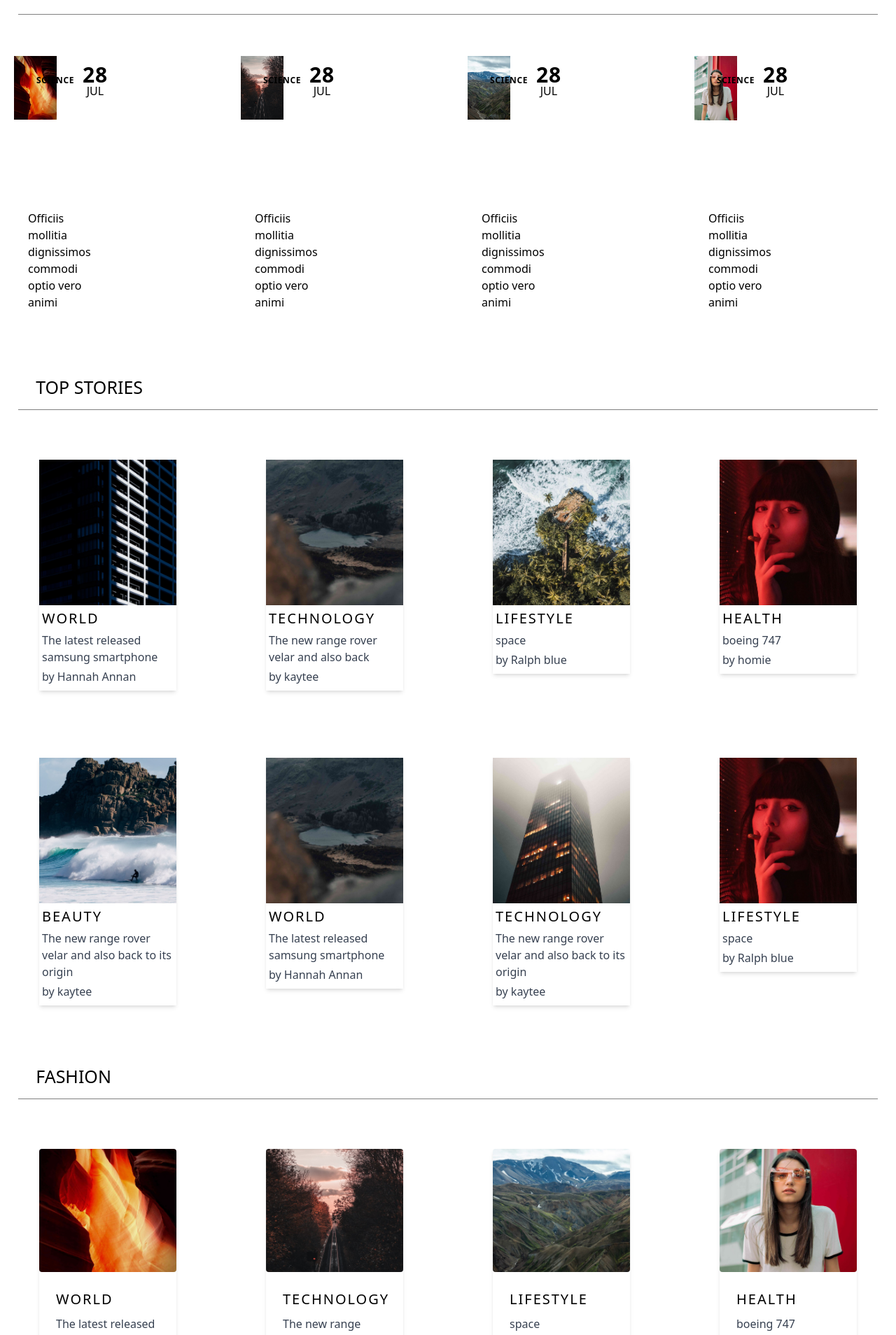
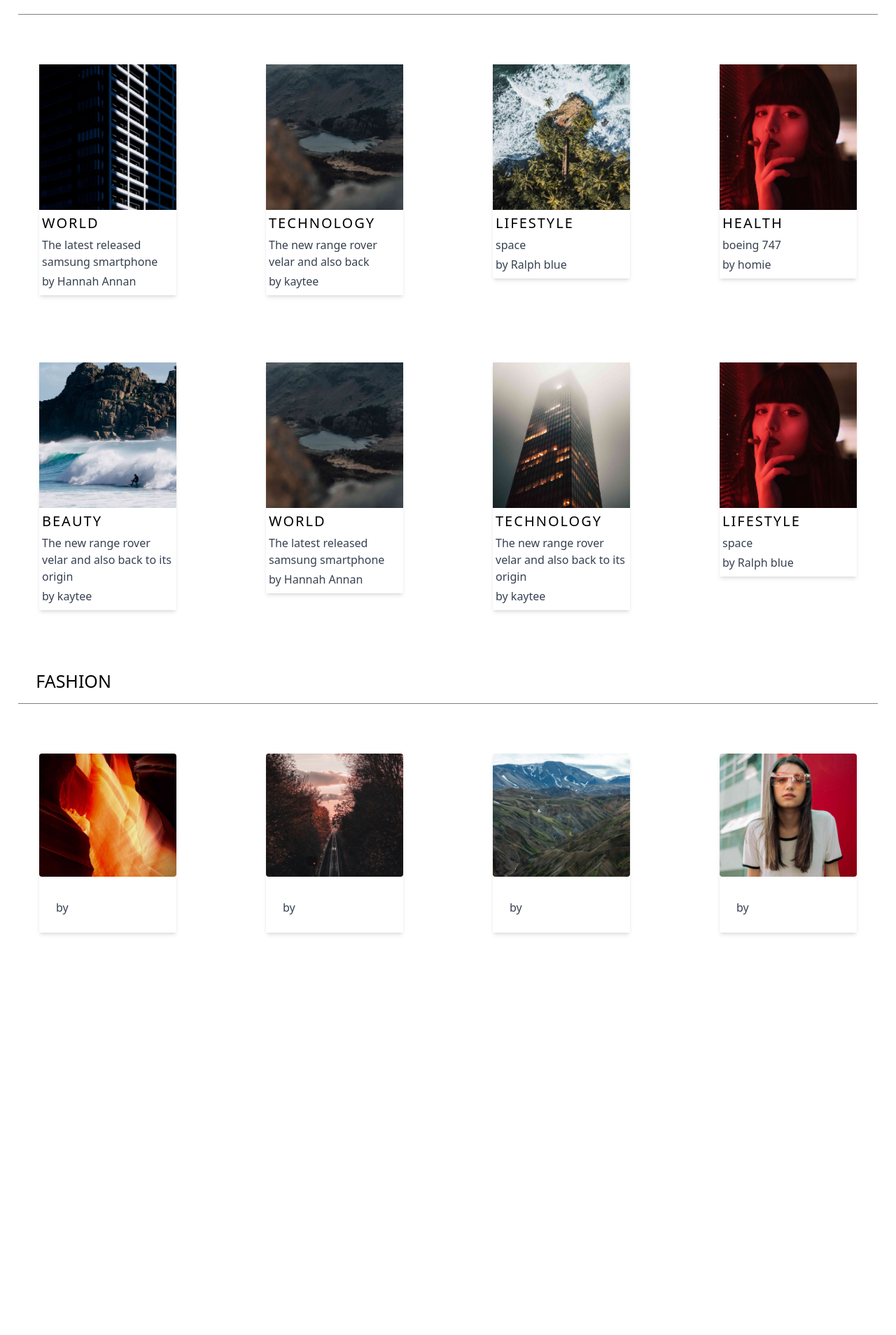
Before and after one commit to akglitch/BlogProject, a React (Create React App) app: page / in a window 1280 px wide. Shown: the part 162-2070 px from the top of the page at 70% size. After the commit the page ends 1527 px from the top, so only its background shows below. Built offline with nearby package versions, Linux system fonts and the light colour scheme.

Commit message:
initial commit

```diff
--- a/package.json
+++ b/package.json
@@ -6,7 +6,7 @@
     "@testing-library/jest-dom": "^5.16.4",
     "@testing-library/react": "^13.3.0",
     "@testing-library/user-event": "^13.5.0",
-    "antd": "^4.22.1",
+    "antd": "^4.24.1",
     "react": "^18.2.0",
     "react-dom": "^18.2.0",
     "react-scripts": "5.0.1",
@@ -37,6 +37,6 @@
     ]
   },
   "devDependencies": {
-    "tailwindcss": "^3.1.6"
+    "tailwindcss": "^3.2.2"
   }
 }
--- a/src/App.js
+++ b/src/App.js
@@ -3,7 +3,8 @@ import './App.css';
 import TopStories from './components/TopStories';
 import Header from './components/Header';
 import Fashion from './components/Fashion';
-import Hero from './components/Hero';
+
+
 
 
 function App() {
@@ -11,7 +12,6 @@ function App() {
     <div className="App">
      <Header />
      <hr></hr>
-     <Hero />
      <TopStories />
      <Fashion />
      </div>
--- a/src/components/Data.js
+++ b/src/components/Data.js
@@ -57,27 +57,35 @@ export const items = [
 
 export const fashion = [
     {
+        "id":0,
         "img":require("../Images/-5246873628551789393_121.jpg"),
-        "Genre":"World",
-        "Topic": "The latest released samsung smartphone",
-        "by" : "Hannah Annan"
+        "name":"Tshirt",
+        "price":9.99,
+        "alt":"shirt",
+        "href":"unsplash.com"
     },
     {
+        "id":1,
         "img":require("../Images/-5231188167468628678_121.jpg"),
-        "Genre":"Technology",
-        "Topic": "The new range rover velar and also back",
-        "by" : "kaytee"
+        "name":"clubshirt",
+        "price":7.99,
+        "alt":"club",
+        "href":"unsplash.com"
     },
     {
+        "id":2,
         "img":require("../Images/-5224299731415578093_121.jpg"),
-        "Genre":"Lifestyle",
-        "Topic": "space",
-        "by" : "Ralph blue"
+        "name":"Tshirt",
+        "price":9.39,
+        "alt":"vshirt",
+        "href":"unsplash.com"
     },
     {
+        "id":3,
         "img":require("../Images/-5224433399387766162_121.jpg"),
-        "Genre":"Health",
-        "Topic": "boeing 747",
-        "by" : " homie"
+        "name":"Hoody",
+        "price":15.99,
+        "alt":"hoody",
+        "href":"unsplash.com"
     },
 ]
--- a/src/components/Hero.js
+++ /dev/null
@@ -1,39 +0,0 @@
-import { fashion } from "./Data";
-
-
-
-function Hero() {
-    return (
-        <div className="storyHead" >
-        <h1>updates</h1>
-        <div className=" Container grid grid-cols-1 md:grid-cols-2 lg:grid-cols-4 gap-2 md:gap-4">
-
-            {fashion.map((item) => (
-                <div>
-             <div className="max-w-screen-xl p-5 mx-auto dark:bg-gray-800 dark:text-gray-100">
-	<div className="grid grid-cols-1 gap-2 lg:grid-cols-4 sm:grid-cols-2">
-    <div className="relative flex items-end justify-start w-full text-left bg-center bg-cover h-96 dark:bg-gray-500 " >
-			<div className="absolute top-0 bottom-0 left-0 right-0 bg-gradient-to-b dark:via-transparent dark:from-gray-900 dark:to-gray-900">
-                <img src={item.img} alt="pic"/>
-            </div>
-			<div className="absolute top-0 left-0 right-0 flex items-center justify-between mx-5 mt-3">
-				<a rel="noopener noreferrer" href="#j" className="px-3 py-2 text-xs font-semibold tracking-wider uppercase dark:text-gray-100 bgundefined">Science</a>
-				<div className="flex flex-col justify-start text-center dark:text-gray-100">
-					<span className="text-3xl font-semibold leading-none tracking-wide">28</span>
-					<span className="leading-none uppercase">Jul</span>
-				</div>
-			</div>
-			<h2 className="z-10 p-5">
-				<a rel="noopener noreferrer" href="#h" className="font-medium text-md hover:underline dark:text-gray-100">Officiis mollitia dignissimos commodi optio vero animi</a>
-			</h2>
-		</div>
-	</div>
-</div>
-                </div>
-            ))}
-        </div>
-        </div>
-     );
-}
-
-export default Hero;
```
Also changed, not shown: 1 other file (tests, documents, lock files or other folders).
